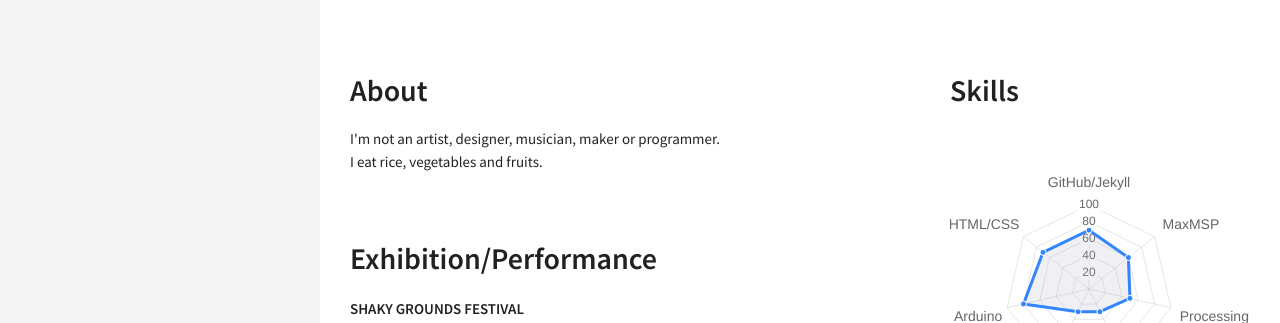
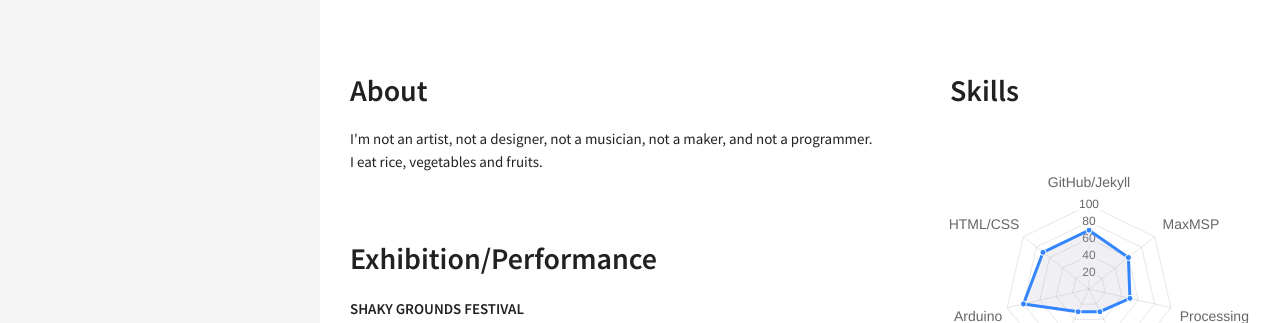
Before and after one commit to lucid2713/blog, a Jekyll site: the page built from resume.html, in a window 1280 px wide. Shown: the top 323 px of the page. Built offline with Jekyll 4.4.1, drawn with Linux system fonts in a browser that asks for light colours; nearby versions of some CDN libraries.

Commit message:
about me

```diff
--- a/_includes/sections/about.html
+++ b/_includes/sections/about.html
@@ -1,7 +1,7 @@
 <h1><span data-i18n="skills.my_skills">About</span></h1>
 
 <div>
-    I'm not an artist, designer, musician, maker or programmer.
+    I'm not an artist, not a designer, not a musician, not a maker, and not a programmer.
     <br/> I eat rice, vegetables and fruits.
     <br/><br/><br/>
 </div>
```
